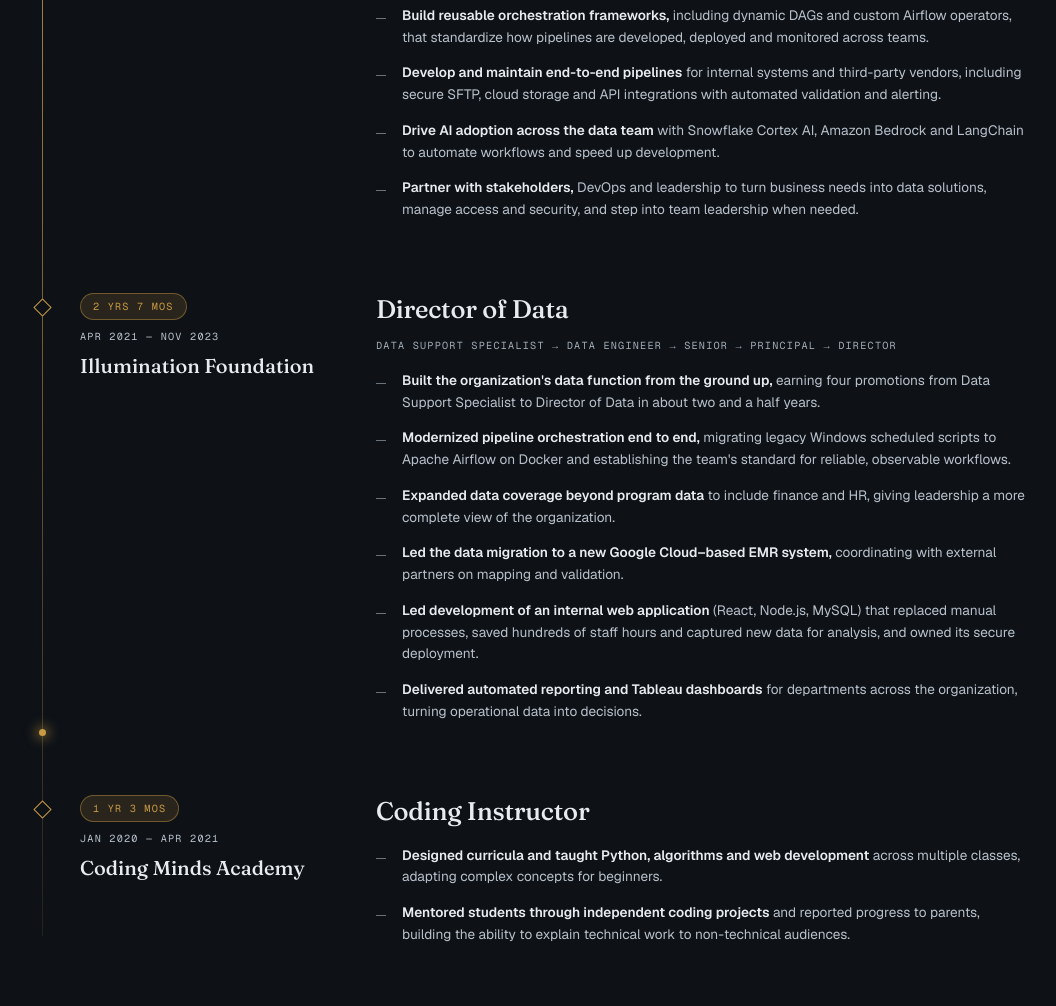
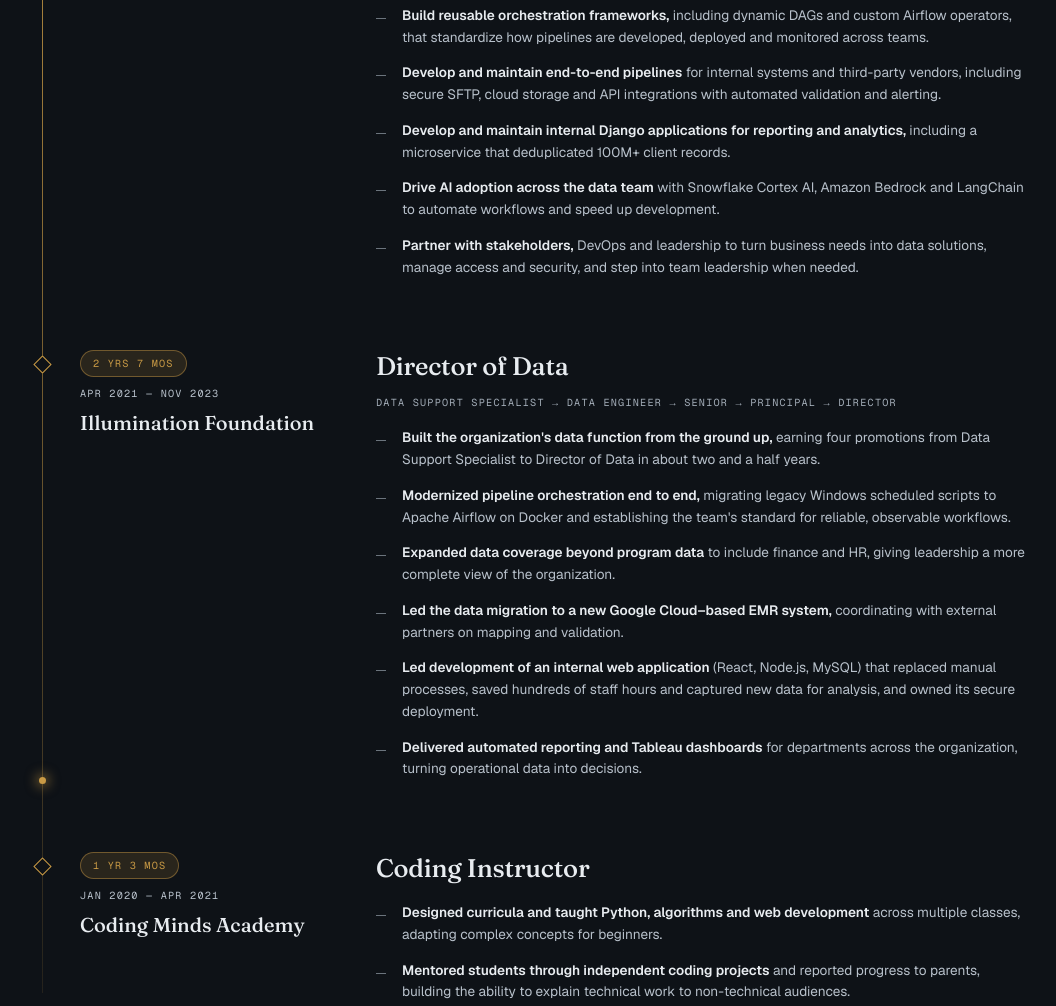
Before and after one commit to jeremyxu2-swe/resume, a plain HTML site: page index.html in a window 1280 px wide. Shown: the part 1480-2486 px from the top of the page, without its empty margins (36-1092 px from the left). Drawn offline with nearby package versions, Linux system fonts and the light colour scheme.

Commit message:
Add Django reporting and dedupe bullet to Americor
Co-Authored-By: Claude Opus 5.5 <noreply@anthropic.com>
Claude-Session: https://claude.ai/code/session_0176dYEKGgqoGNTrgZsKVfkg

```diff
--- a/index.html
+++ b/index.html
@@ -1016,6 +1016,7 @@ button:focus-visible,a:focus-visible{outline:2px solid #C99A45;outline-offset:3p
 <li style="display: flex; gap: 16px"><span style="flex: 0 0 10px; height: 1px; margin-top: 13px; background: #6B747D"></span><span><strong style="color: #E8ECF0; font-weight: 600">Led the shift to an AI-ready warehouse,</strong> structuring data with a dbt medallion architecture and Snowflake Semantic Views so non-technical teams and AI assistants like Claude can query trusted data in plain English.</span></li>
 <li style="display: flex; gap: 16px"><span style="flex: 0 0 10px; height: 1px; margin-top: 13px; background: #6B747D"></span><span><strong style="color: #E8ECF0; font-weight: 600">Build reusable orchestration frameworks,</strong> including dynamic DAGs and custom Airflow operators, that standardize how pipelines are developed, deployed and monitored across teams.</span></li>
 <li style="display: flex; gap: 16px"><span style="flex: 0 0 10px; height: 1px; margin-top: 13px; background: #6B747D"></span><span><strong style="color: #E8ECF0; font-weight: 600">Develop and maintain end-to-end pipelines</strong> for internal systems and third-party vendors, including secure SFTP, cloud storage and API integrations with automated validation and alerting.</span></li>
+<li style="display: flex; gap: 16px"><span style="flex: 0 0 10px; height: 1px; margin-top: 13px; background: #6B747D"></span><span><strong style="color: #E8ECF0; font-weight: 600">Develop and maintain internal Django applications for reporting and analytics,</strong> including a microservice that deduplicated 100M+ client records.</span></li>
 <li style="display: flex; gap: 16px"><span style="flex: 0 0 10px; height: 1px; margin-top: 13px; background: #6B747D"></span><span><strong style="color: #E8ECF0; font-weight: 600">Drive AI adoption across the data team</strong> with Snowflake Cortex AI, Amazon Bedrock and LangChain to automate workflows and speed up development.</span></li>
 <li style="display: flex; gap: 16px"><span style="flex: 0 0 10px; height: 1px; margin-top: 13px; background: #6B747D"></span><span><strong style="color: #E8ECF0; font-weight: 600">Partner with stakeholders,</strong> DevOps and leadership to turn business needs into data solutions, manage access and security, and step into team leadership when needed.</span></li>
 </ul>
```
